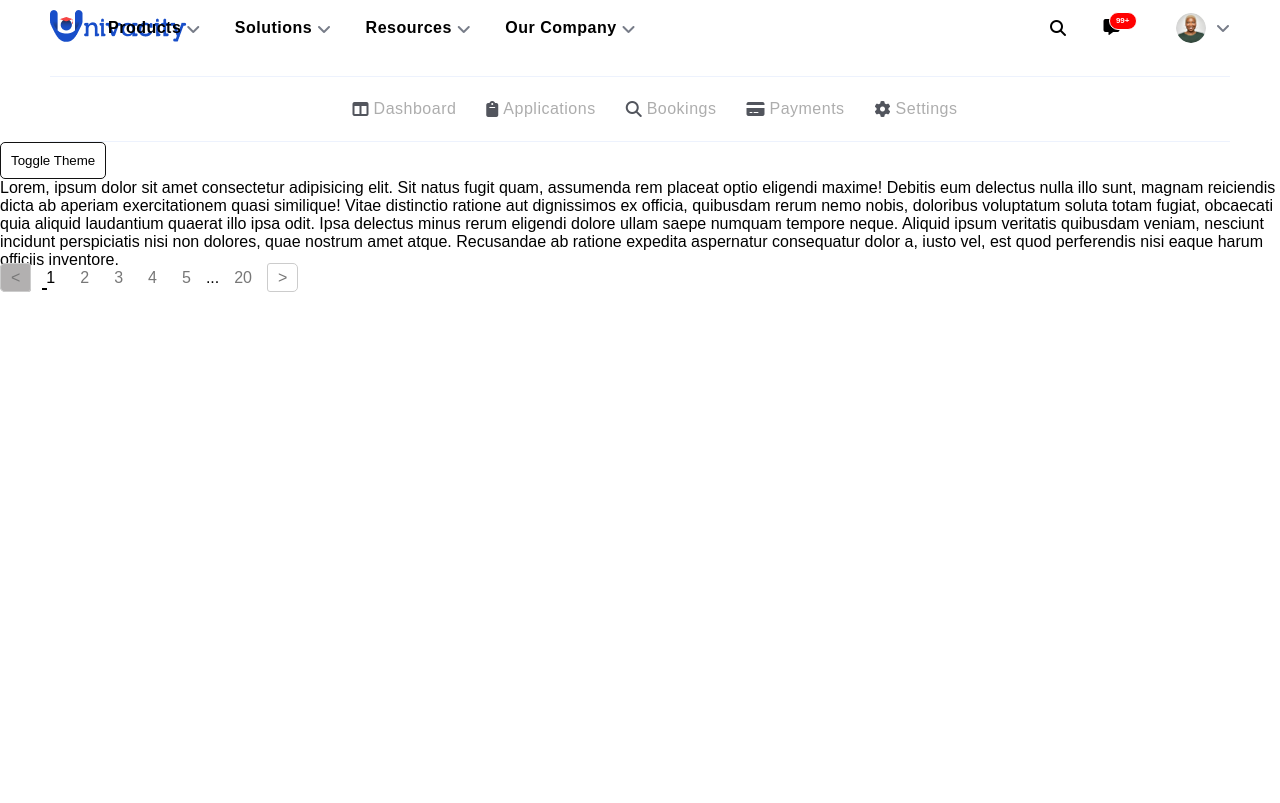
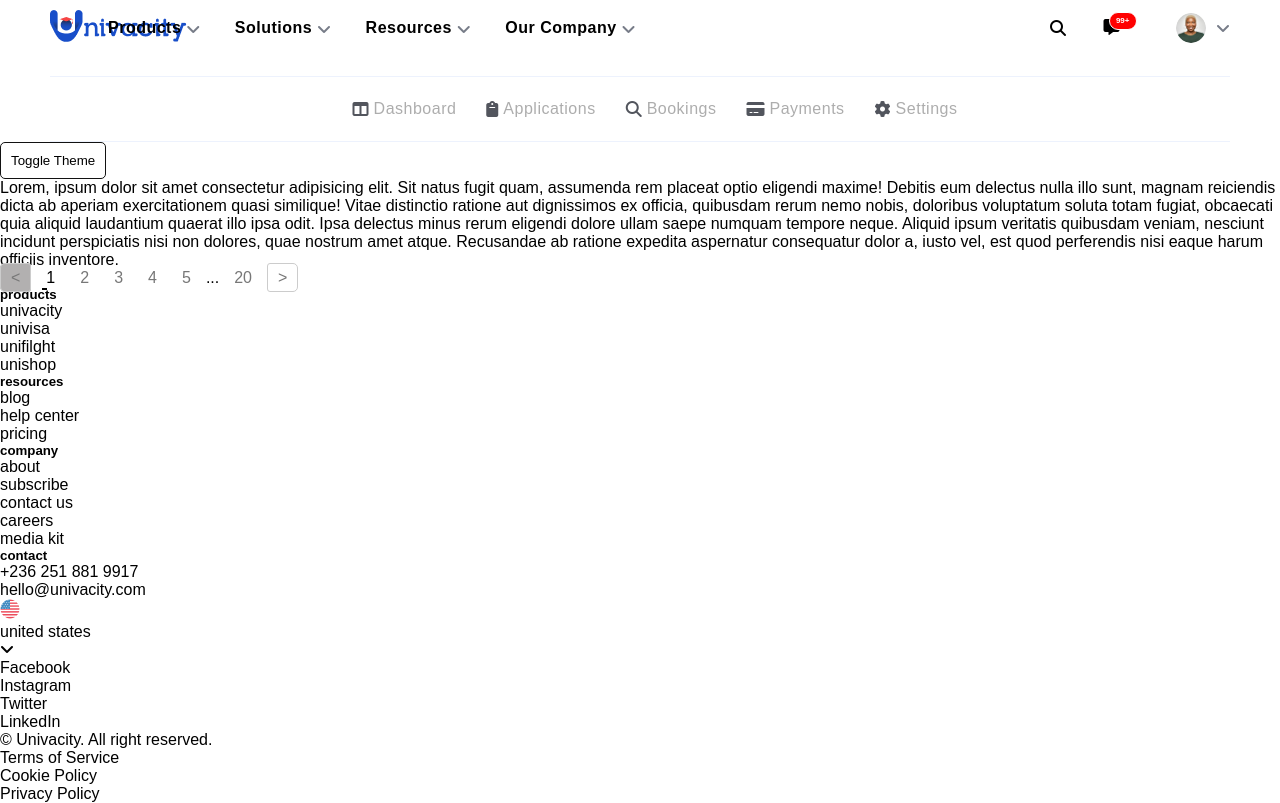
Before and after one commit to Snazzynuhu/univacity_task, an Angular app: page / in a window 1280 px wide. Built offline with nearby package versions, Linux system fonts and the light colour scheme; a web font is replaced by a local one.

Commit message:
footer component wireframe

```diff
--- a/src/app/app.component.html
+++ b/src/app/app.component.html
@@ -10,4 +10,5 @@
 [totalPages]="totalPages"
 (pageChange)="onPageChange($event)"
 ></app-pagination>
+<app-footer></app-footer>
 </div>
--- a/src/app/app.module.ts
+++ b/src/app/app.module.ts
@@ -8,13 +8,15 @@
 import { ThemeToggleComponent } from './components/theme-toggle/theme-toggle.component';
 import { PaginationComponent } from './components/pagination/pagination.component';
 import { HeaderComponent } from './components/header/header.component';
+import { FooterComponent } from './components/footer/footer.component';
 
 @NgModule({
   declarations: [
     AppComponent,
     ThemeToggleComponent,
     PaginationComponent,
-    HeaderComponent
+    HeaderComponent,
+    FooterComponent
   ],
   imports: [
     BrowserModule,
--- /dev/null
+++ b/src/app/components/footer/footer.component.html
@@ -0,0 +1,81 @@
+<footer>
+  <div class="top-content">
+    <div class="products">
+      <h5 class="title">
+        products
+      </h5>
+      <ul>
+        <li>univacity</li>
+        <li>univisa</li>
+        <li>unifilght</li>
+        <li>unishop</li>
+      </ul>
+    </div>
+
+    <div class="resources">
+      <h5 class="title">
+        resources
+      </h5>
+      <ul>
+        <li>blog</li>
+        <li>help center</li>
+        <li>pricing</li>
+      </ul>
+    </div>
+
+    <div class="company">
+      <h5 class="title">
+        company
+      </h5>
+      <ul>
+        <li>about</li>
+        <li>subscribe</li>
+        <li>contact us</li>
+        <li>careers</li>
+        <li>media kit</li>
+      </ul>
+    </div>
+
+    <div class="contact">
+      <h5 class="title">
+        contact
+      </h5>
+      <ul>
+        <li>+236 251 881 9917</li>
+        <li>hello@univacity.com</li>
+      </ul>
+    </div>
+  </div>
+
+  <div class="middle-content">
+    <div class="left">
+      <img src="../../../assets/univacity_icons/usa-flag.png" alt="" class="flag">
+      <p class="country-name">united states</p>
+      <i class="fa-solid fa-angle-down"></i>
+    </div>
+    <div class="right">
+      <ul>
+        <li>Facebook
+          </li>
+        <li>Instagram</li>
+        <li>Twitter</li>
+        <li>LinkedIn</li>
+      </ul>
+    </div>
+  </div>
+
+  <div class="bottom-content">
+    <div class="left">
+      <p class="country-name">&copy; Univacity. All right reserved.</p>
+    </div>
+    <div class="right">
+      <ul>
+        <li>Terms of Service</li>
+        <li>Cookie Policy</li>
+        <li>Privacy Policy</li>
+      </ul>
+    </div>
+  </div>
+
+
+</footer>
```
Also changed, not shown: src/app/components/footer/footer.component.ts (added, +10 -0 lines), src/app/components/footer/footer.component.scss (added), src/assets/univacity_icons/usa-flag.png (added), 1 other file (tests, documents, lock files or other folders).
